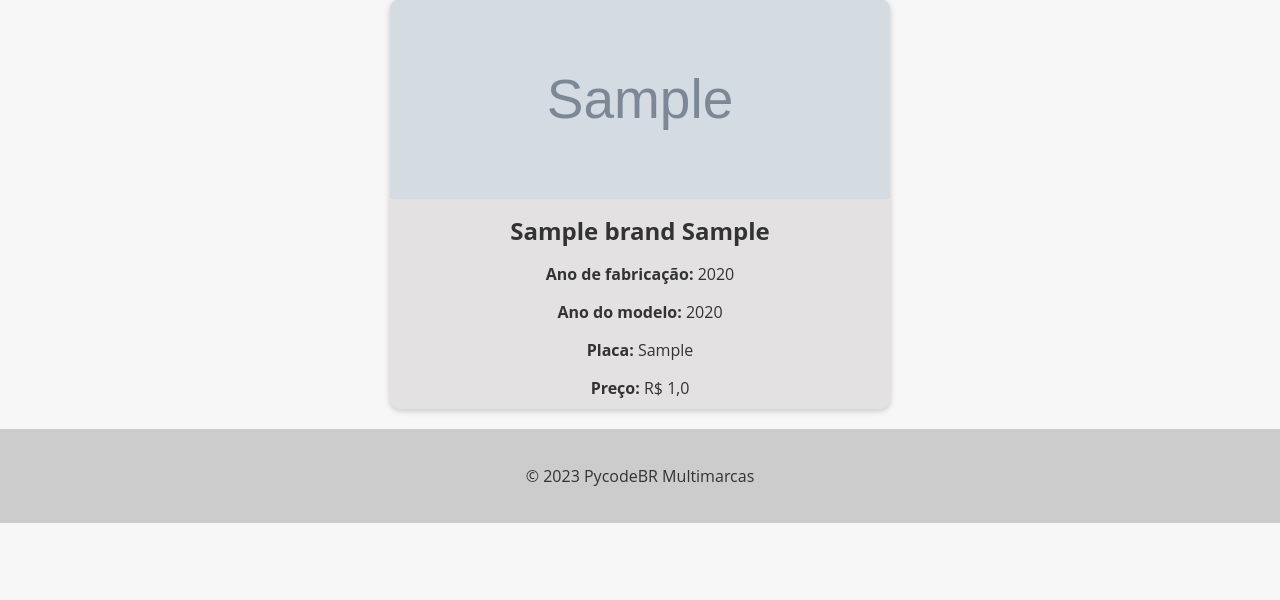
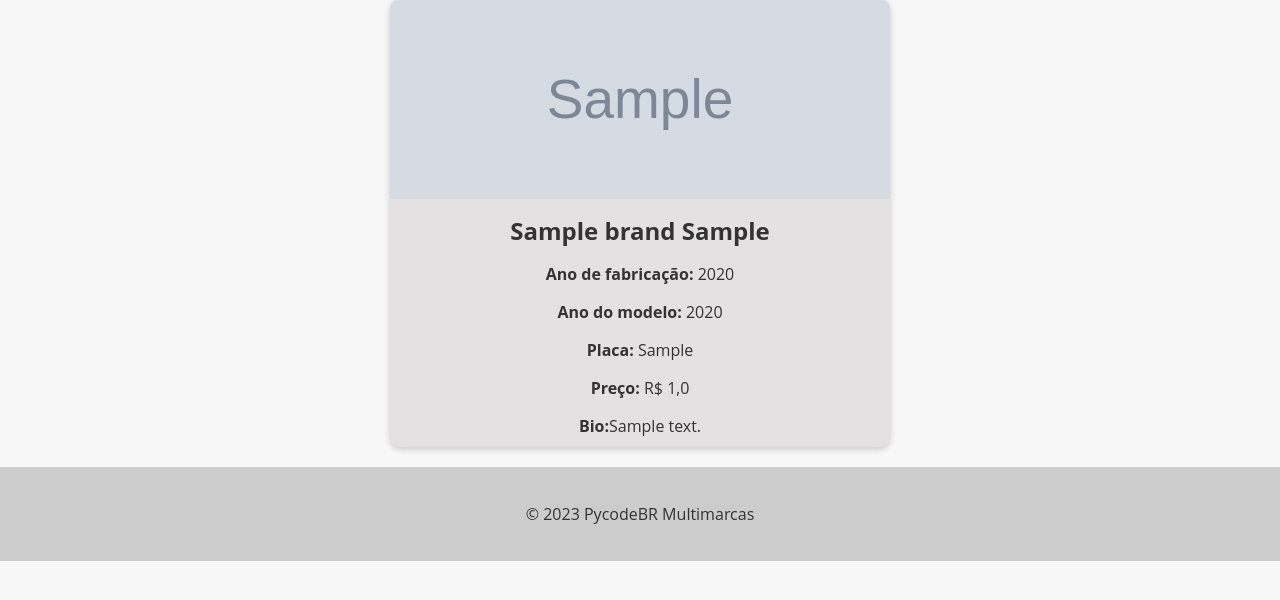
Before and after one commit to juliogazoli/pycodebr-django-carros, a Django app: page /car/1/ in a window 1280 px wide. Shown: the part 71-671 px from the top of the page. Run offline with Django 4.2, Linux system fonts and the light colour scheme; tables that the repository leaves empty hold one stand-in row (values such as "Sample post"); grey boxes marked "Sample" are stand-in pictures.

Commit message:
adicionado campo bio no model car

```diff
--- a/cars/models.py
+++ b/cars/models.py
@@ -19,6 +19,7 @@ class Car(models.Model):
     plate = models.CharField(max_length=10, blank=True, null=True)
     value = models.FloatField(blank=True, null=True)
     photo = models.ImageField(upload_to='cars/', blank=True, null=True)
+    bio = models.TextField(blank=True, null=True)
 
     def __str__(self):  # Nome descritivo do objeto
         return self.model
--- a/cars/templates/car_detail.html
+++ b/cars/templates/car_detail.html
@@ -86,6 +86,9 @@
       <p><strong>Ano do modelo:</strong> {{ object.model_year }}</p>
       <p><strong>Placa:</strong> {{ object.plate }}</p>
       <p><strong>Preço:</strong> R$ {{ object.value }}</p>
+      {% if object.bio %}
+        <p><strong>Bio:</strong>{{ object.bio }}</p>
+      {% endif %}
   </div>
   {% if user.is_authenticated %}
     <div class="buttons-container">
```
Also changed, not shown: cars/migrations/0006_car_bio.py (added).
